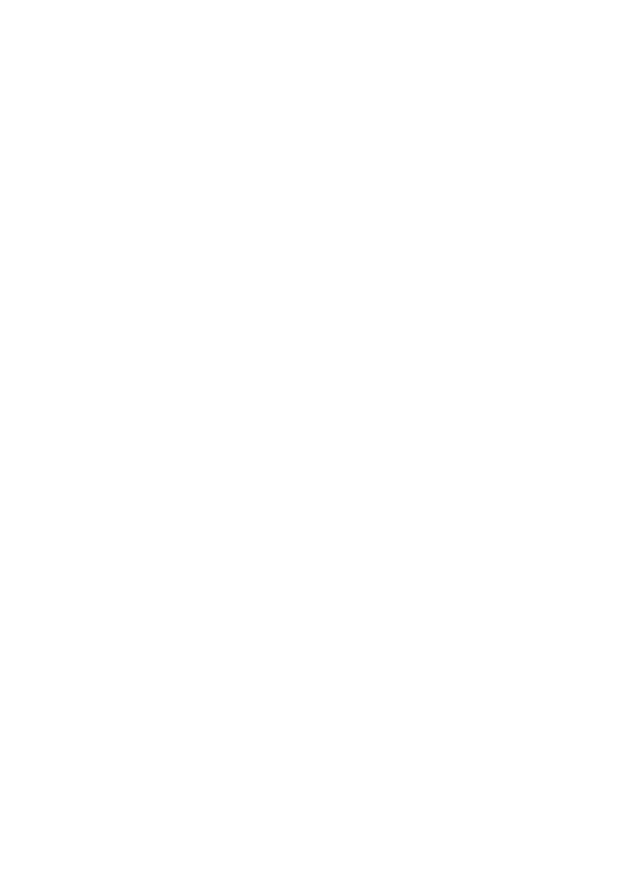
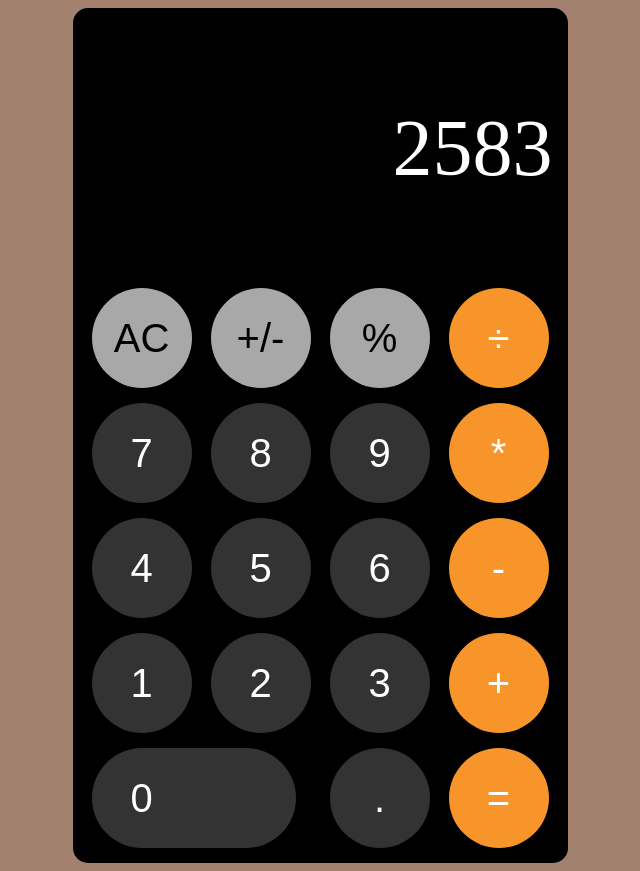
Before and after one commit to Emanuel532/Calculator, a plain HTML site: page index.html in a window 1280 px wide. Shown: the whole page, without its empty margins (320-960 px from the left). Before the commit the page ends 800 px from the top, so only its background shows below. Drawn offline with Linux system fonts and the light colour scheme.

Commit message:
adaugat interfata

```diff
--- a/index.html
+++ b/index.html
@@ -9,6 +9,47 @@
     <link rel="stylesheet" href="style.css">
 </head>
 <body>
+    <div class="container">
+        <div class="display">
+            <p>2583</p>
+        </div>
 
+        <div class="buttons">
+            <div class="row">
+                <button class="grayBtn" id="AC">AC</button>
+                <button class="grayBtn" id="plusminus">+/-</button>
+                <button class="grayBtn" id="reminder">%</button>
+                <button class="orangeBtn"id="division">÷</button>
+            </div>
+
+            <div class="row">
+                <button class="blackBtn" id="seven">7</button>
+                <button class="blackBtn" id="eight">8</button>
+                <button class="blackBtn" id="nine">9</button>
+                <button class="orangeBtn" id="multiplication">*</button>
+            </div>
+
+            <div class="row">
+                <button class="blackBtn" id="four">4</button>
+                <button class="blackBtn" id="five">5</button>
+                <button class="blackBtn" id="six">6</button>
+                <button class="orangeBtn" id="substraction">-</button>
+            </div>
+
+            <div class="row">
+                <button class="blackBtn" id="one">1</button>
+                <button class="blackBtn" id="two">2</button>
+                <button class="blackBtn" id="three">3</button>
+                <button class="orangeBtn" id="addition">+</button>
+            </div>
+
+            <div class="row">
+                <button class="blackBtn" id="zero">0 </button>
+                <button class="blackBtn" id="dot">.</button>
+                <button class="orangeBtn" id="equal">=</button>
+            </div>
+        </div>
+
+    </div>
 </body>
 </html>
--- a/style.css
+++ b/style.css
@@ -0,0 +1,65 @@
+body {
+    display: flex;
+    justify-content: center;
+    align-items: center;
+    background-color: #a2816e;
+}
+
+button {
+    width: 100px;
+    height: 100px;
+    border: 0;
+    border-radius: 50%;
+    margin-top:15px;
+    font-size: 40px;
+    cursor: pointer;
+}
+
+#zero {
+    width: 204px;
+    margin-right: 30px;
+    padding-right: 110px;
+
+    border: none;
+    text-decoration: none;
+    display: inline-block;
+    border-radius: 60px;
+}
+
+.grayBtn {
+    background-color: #a9a8a9;
+    margin-right: 15px;
+}
+
+.orangeBtn {
+    background-color: #f8952a;
+    color: white;
+}
+
+.blackBtn {
+    background-color: #323332;
+    margin-right: 15px;
+    color: white;
+}
+
+
+.container {
+    display: flex;
+    align-items: center;
+    justify-content: center;
+    flex-direction: column;
+    background-color: black;
+    border: black solid 15px;
+    border-radius: 15px;
+}
+
+.container .display {
+    width: 465px;
+    height: 250px;
+    background-color: black;
+    color: white;
+    display: flex;
+    align-items: center;
+    justify-content: flex-end;
+    font-size: 80px;
+}
```
